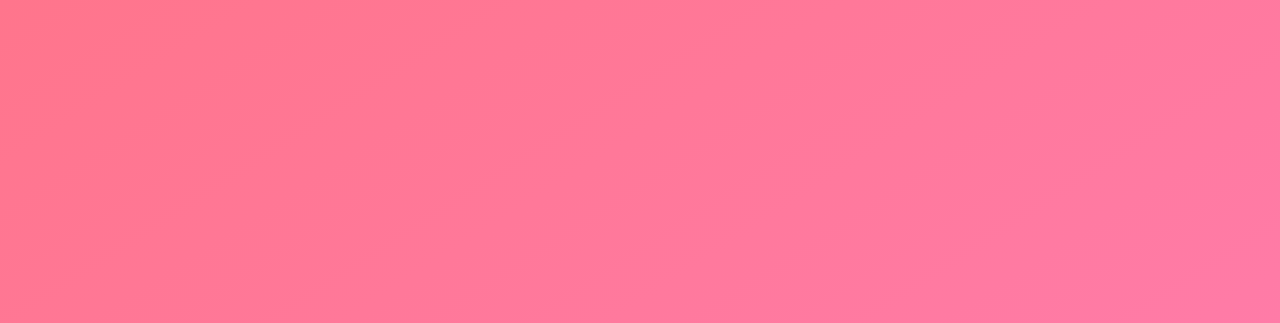
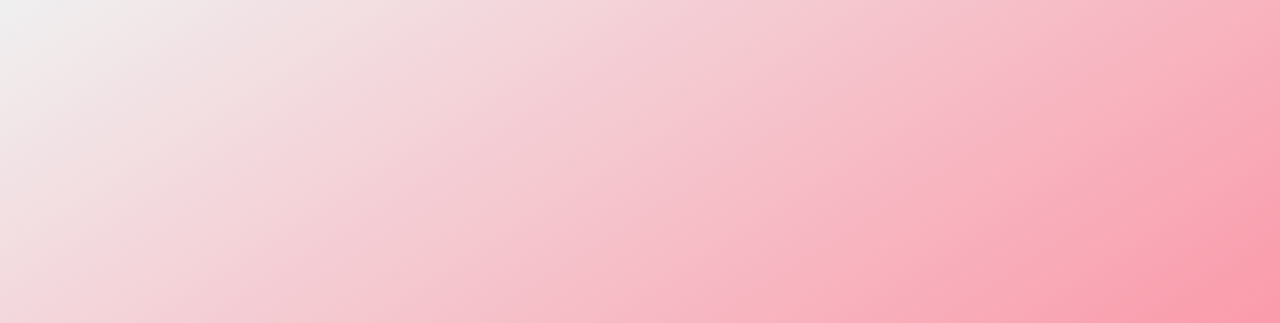
Before and after one commit to yakhandler/ShipleyCategories, a plain HTML site: page index.html in a window 1280 px wide. Shown: the top 323 px of the page. Drawn offline with Linux system fonts and the light colour scheme.

Commit message:
updated gradient background

```diff
--- a/styles.css
+++ b/styles.css
@@ -5,7 +5,7 @@ body {
   align-items: center;
   justify-content: center;
   height: 100vh;
-  background: linear-gradient(to bottom right, #ff758c, #ff7eb3);
+  background: linear-gradient(to top left, #ff758c, #f0f0f0);
   font-family: 'Poppins', sans-serif;
   color: white;
   text-align: center;
```
